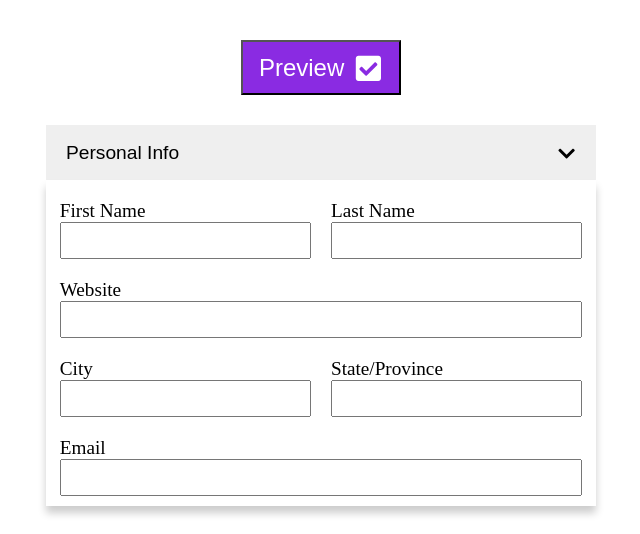
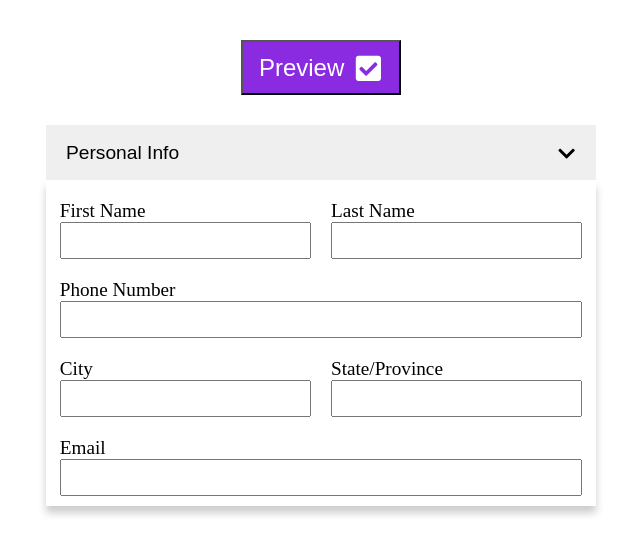
Before and after one commit to crobin00/cv-project, a React (Create React App) app: page / in a window 1280 px wide. Shown: the top 534 px of the page, without its empty margins (319-959 px from the left). Built offline with nearby package versions, Linux system fonts and the light colour scheme; the HTML template or start-up script is replaced by a standard one.

Commit message:
saving personal information to state

```diff
--- a/src/App.js
+++ b/src/App.js
@@ -4,15 +4,81 @@ import PersonalInformation from './components/PersonalInformation';
 import WorkExperience from './components/WorkExperience';
 import Education from './components/Education';
 import './styles/App.css';
-import { FaCheckSquare } from 'react-icons/fa';
+import { FaCheckSquare, FaEdit } from 'react-icons/fa';
+import { useState } from 'react';
 
 function App() {
+  const [editPage, setEditPage] = useState(true);
+  const [workExperienceArray, setWorkExperienceArray] = useState([]);
+  const [educationArray, setEducationArray] = useState([]);
+  const [PersonalInformationArray, setPersonalInformationArray] = useState([]);
+  const [firstName, setFirstName] = useState('');
+  const [lastName, setLastName] = useState('');
+  const [phoneNumber, setPhoneNumber] = useState('');
+  const [city, setCity] = useState('');
+  const [state, setState] = useState('');
+  const [email, setEmail] = useState('');
+
+  const handleClick = (e) => {
+    setPersonalInformationArray({
+      firstName: firstName,
+      lastName: lastName,
+      phoneNumber: phoneNumber,
+      city: city,
+      state: state,
+      email: email,
+    });
+    setEditPage(() => !editPage);
+    console.log(PersonalInformationArray);
+  };
+
   return (
     <div className="container">
-      <SwapViewButton text="Preview" src={<FaCheckSquare />} />
-      <Dropdown title="Personal Info" content={<PersonalInformation />} />
-      <Dropdown title="Work Experience" content={<WorkExperience />} />
-      <Dropdown title="Education" content={<Education />} />
+      <SwapViewButton
+        text={editPage ? 'Preview' : 'Edit'}
+        onSwitch={handleClick}
+        src={editPage ? <FaCheckSquare /> : <FaEdit />}
+      />
+      <div style={editPage ? { display: 'block' } : { display: 'none' }}>
+        <Dropdown
+          title="Personal Info"
+          content={
+            <PersonalInformation
+              firstName={firstName}
+              lastName={lastName}
+              phoneNumber={phoneNumber}
+              city={city}
+              state={state}
+              email={email}
+              setFirstName={setFirstName}
+              setLastName={setLastName}
+              setPhoneNumber={setPhoneNumber}
+              setCity={setCity}
+              setState={setState}
+              setEmail={setEmail}
+            />
+          }
+        />
+        <Dropdown
+          title="Work Experience"
+          content={
+            <WorkExperience
+              workExperienceArray={workExperienceArray}
+              setWorkExperienceArray={setWorkExperienceArray}
+            />
+          }
+        />
+        <Dropdown
+          title="Education"
+          content={
+            <Education
+              educationArray={educationArray}
+              setEducationArray={setEducationArray}
+            />
+          }
+        />
+      </div>
+      <div style={!editPage ? { display: 'block' } : { display: 'none' }}></div>
     </div>
   );
 }
--- a/src/components/Education.js
+++ b/src/components/Education.js
@@ -5,8 +5,7 @@ import SubmitButton from './SubmitButton';
 import { useState } from 'react';
 import uniqid from 'uniqid';
 
-const Education = () => {
-  const [educationArray, setEducationArray] = useState([]);
+const Education = (props) => {
   const [degree, setDegree] = useState('');
   const [city, setCity] = useState('');
   const [institution, setInstitution] = useState('');
@@ -16,8 +15,8 @@ const Education = () => {
   const handleSubmit = (e) => {
     e.preventDefault();
 
-    setEducationArray([
-      ...educationArray,
+    props.setEducationArray([
+      ...props.educationArray,
       {
         id: uniqid(),
         degree: degree,
@@ -33,15 +32,17 @@ const Education = () => {
     setInstitution('');
     setStartDate('');
     setEndDate('');
-    console.log(educationArray);
+    console.log(props.educationArray);
   };
 
   const deleteHandler = (id) => {
-    setEducationArray(educationArray.filter((item) => item.id !== id));
+    props.setEducationArray(
+      props.educationArray.filter((item) => item.id !== id)
+    );
   };
 
   const editHandler = (id) => {
-    educationArray.forEach((item) => {
+    props.educationArray.forEach((item) => {
       if (item.id === id) {
         setDegree(item.degree);
         setCity(item.city);
@@ -55,7 +56,7 @@ const Education = () => {
 
   return (
     <CardInfo>
-      {educationArray.map((item) => (
+      {props.educationArray.map((item) => (
         <WorkAndEducationTab
           key={item.id}
           title={item.degree}
--- a/src/components/PersonalInformation.js
+++ b/src/components/PersonalInformation.js
@@ -8,30 +8,60 @@ const PersonalInformation = (props) => {
         <div className={classes.twoGrid}>
           <div>
             <label htmlFor="first-name">First Name</label>
-            <input type="text" id="first-name" />
+            <input
+              type="text"
+              id="first-name"
+              value={props.firstName}
+              onChange={(e) => props.setFirstName(e.target.value)}
+            />
           </div>
           <div>
             <label htmlFor="last-name">Last Name</label>
-            <input type="text" id="last-name" />
+            <input
+              type="text"
+              id="last-name"
+              value={props.lastName}
+              onChange={(e) => props.setLastName(e.target.value)}
+            />
           </div>
         </div>
         <div>
-          <label htmlFor="website">Website</label>
-          <input type="text" id="website" />
+          <label htmlFor="phone-number">Phone Number</label>
+          <input
+            type="text"
+            id="phone-number"
+            value={props.phoneNumber}
+            onChange={(e) => props.setPhoneNumber(e.target.value)}
+          />
         </div>
         <div className={classes.twoGrid}>
           <div>
             <label htmlFor="city">City</label>
-            <input type="text" id="city" />
+            <input
+              type="text"
+              id="city"
+              value={props.city}
+              onChange={(e) => props.setCity(e.target.value)}
+            />
           </div>
           <div>
             <label htmlFor="state">State/Province</label>
-            <input type="text" id="state" />
+            <input
+              type="text"
+              id="state"
+              value={props.state}
+              onChange={(e) => props.setState(e.target.value)}
+            />
           </div>
         </div>
         <div>
           <label htmlFor="email">Email</label>
-          <input type="text" id="email" />
+          <input
+            type="text"
+            id="email"
+            value={props.email}
+            onChange={(e) => props.setEmail(e.target.value)}
+          />
         </div>
       </form>
     </CardInfo>
--- a/src/components/SwapViewButton.js
+++ b/src/components/SwapViewButton.js
@@ -2,7 +2,7 @@ import classes from '../styles/SwapViewButton.module.css';
 
 const SwapViewButton = (props) => {
   return (
-    <button className={classes.button}>
+    <button className={classes.button} onClick={props.onSwitch}>
       <span>{props.text}</span>
       <span className={classes.swapViewIcon}>{props.src}</span>
     </button>
--- a/src/components/WorkExperience.js
+++ b/src/components/WorkExperience.js
@@ -5,8 +5,7 @@ import WorkAndEducationTab from './WorkAndEducationTab';
 import { useState } from 'react';
 import uniqid from 'uniqid';
 
-const WorkExperience = () => {
-  const [workExperienceArray, setWorkExperienceArray] = useState([]);
+const WorkExperience = (props) => {
   const [jobTitle, setJobTitle] = useState('');
   const [city, setCity] = useState('');
   const [companyName, setCompanyName] = useState('');
@@ -17,8 +16,8 @@ const WorkExperience = () => {
   const handleSubmit = (e) => {
     e.preventDefault();
 
-    setWorkExperienceArray([
-      ...workExperienceArray,
+    props.setWorkExperienceArray([
+      ...props.workExperienceArray,
       {
         id: uniqid(),
         jobTitle: jobTitle,
@@ -36,17 +35,17 @@ const WorkExperience = () => {
     setStartDate('');
     setEndDate('');
     setResponsibilities('');
-    console.log(workExperienceArray);
+    console.log(props.workExperienceArray);
   };
 
   const deleteHandler = (id) => {
-    setWorkExperienceArray(
-      workExperienceArray.filter((item) => item.id !== id)
+    props.setWorkExperienceArray(
+      props.workExperienceArray.filter((item) => item.id !== id)
     );
   };
 
   const editHandler = (id) => {
-    workExperienceArray.forEach((item) => {
+    props.workExperienceArray.forEach((item) => {
       if (item.id === id) {
         setJobTitle(item.jobTitle);
         setCity(item.city);
@@ -61,7 +60,7 @@ const WorkExperience = () => {
 
   return (
     <CardInfo>
-      {workExperienceArray.map((item) => (
+      {props.workExperienceArray.map((item) => (
         <WorkAndEducationTab
           key={item.id}
           title={item.jobTitle}
```
